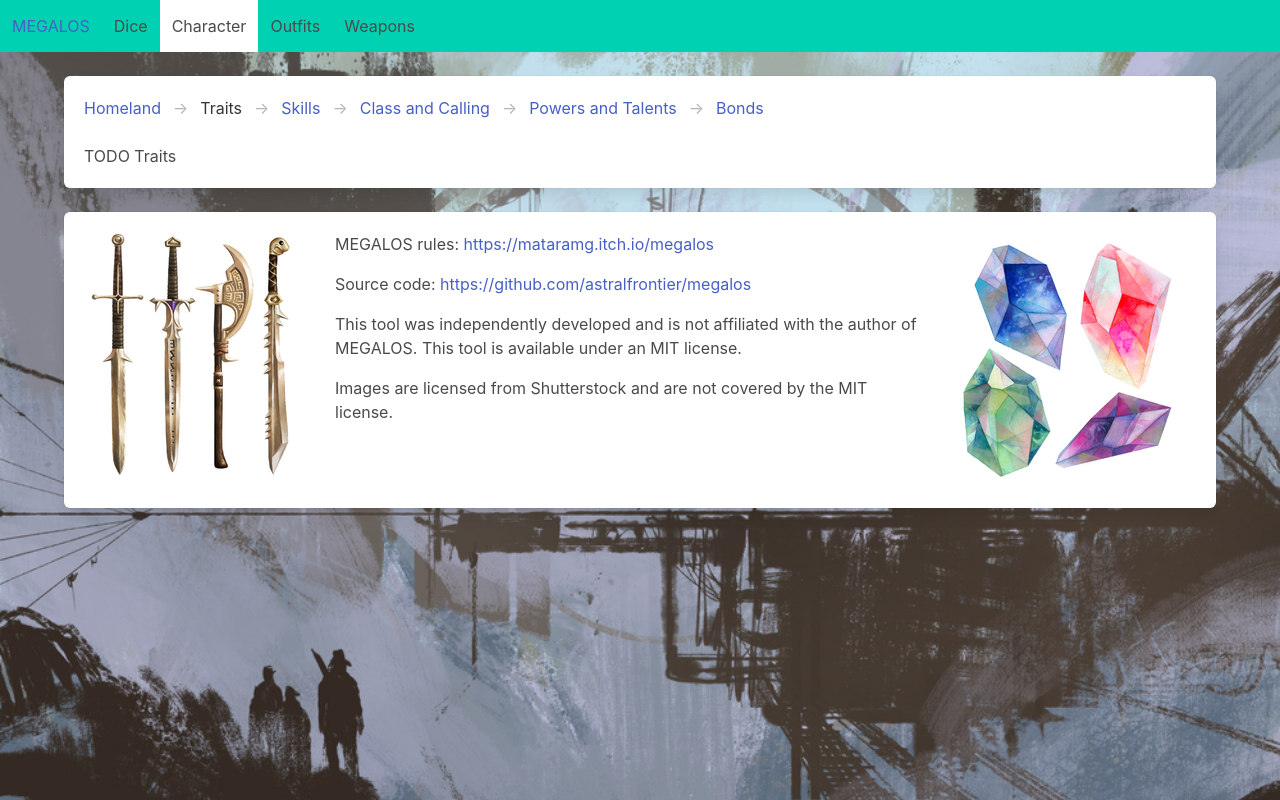
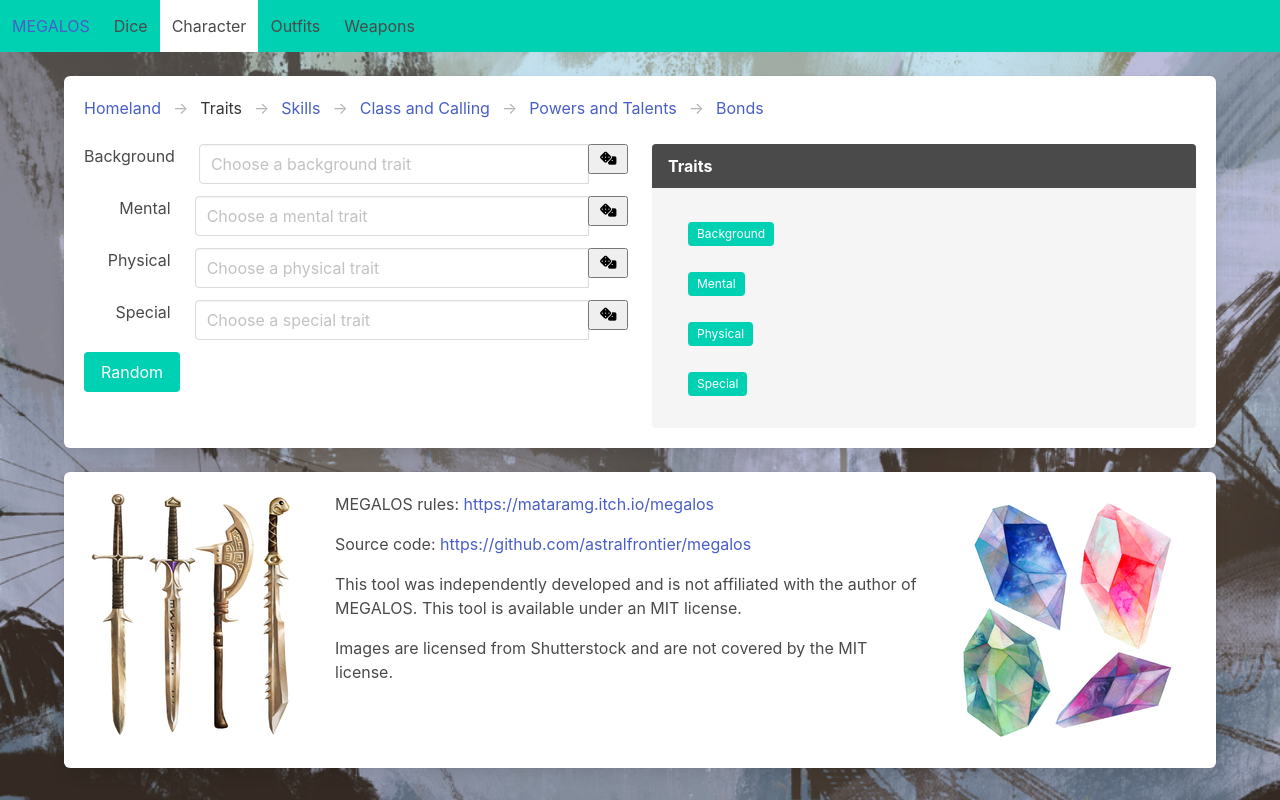
Before and after one commit to astralfrontier/megalos, a React (Vite) app: page /character in a window 1280 px wide. Both pictures are taken after a click on the link "Traits". Built offline with nearby package versions, Linux system fonts and the light colour scheme; the HTML template or start-up script is replaced by a standard one.

Commit message:
Support trait selection

```diff
--- a/src/characters/SkillsPane.tsx
+++ b/src/characters/SkillsPane.tsx
@@ -40,12 +40,6 @@
 function SkillsPane() {
   const { character } = useContext(CharacterContext)
 
-  const skills = character.skills
-  for (let skill of character.homelandSkills) {
-    for (let rank of skills) {
-    }
-  }
-
   return (
     <>
       <article className="message">
--- a/src/characters/TraitsChooser.tsx
+++ b/src/characters/TraitsChooser.tsx
@@ -1,14 +1,165 @@
+import { assocPath } from 'ramda'
 import React, { useContext, useState } from 'react'
 
 import { CharacterContext } from '../GameStateProvider'
+import { rollDie } from '../utilities'
+import { MegalosTrait } from './data'
+import TraitsPane from './TraitsPane'
+
+interface TraitInputProps {
+  label: string
+  placeholder: string
+  getter: string
+  setter: any
+  suggestions: MegalosTrait[]
+}
+
+const exampleBackgroundTraits: MegalosTrait[] = [
+  "Cloudraft pilot",
+  "Consumed by someone else’s revenge",
+  "Desert mekari scavenger",
+  "Exiled wanderer",
+  "Former soldier",
+  "Ivory tower dropout",
+  "Mining Guild yeoman",
+  "Raised by magehunters",
+  "Student of a lost Throne Palaestra",
+  "Wanted sky pirate",
+]
+
+const exampleMentalTraits: MegalosTrait[] = [
+  "Always watchful",
+  "Classically educated",
+  "Clever engineer",
+  "Fast learner",
+  "Incorrigible gossip",
+  "Linguist's ear",
+  "“My head is full of bees”",
+  "“No thoughts, head empty”",
+  "Occult enthusiast",
+  "Puzzle solver",
+]
+
+const examplePhysicalTraits: MegalosTrait[] = [
+  "Born sprinter",
+  "Captivating beauty",
+  "Delicate precision",
+  "Eagle eyed",
+  "Practiced acrobat",
+  "Quick & quiet",
+  "Rolls with the punches",
+  "Strong as an aurochs",
+  "Unexpected speed",
+  "\"You ever smoke one of these?\"",
+]
+
+const exampleSpecialTraits: MegalosTrait[] = [
+  "Alien anatomy",
+  "Blood of the Ancients",
+  "Cat-like features",
+  "Forgotten past",
+  "Haunted by spirits",
+  "Living construct",
+  "Menacing aura",
+  "Reptilian traits",
+  "Touched by the Howling",
+  "Truly unbelievable singing voice",
+]
+
+function randomTrait(suggestions: MegalosTrait[]): MegalosTrait {
+  const dieRoll = rollDie(1, suggestions.length)
+  return suggestions[dieRoll - 1]
+}
+
+function TraitInput(props: TraitInputProps) {
+  const { label, placeholder, getter, setter, suggestions } = props
+  return (
+    <div className="field is-horizontal">
+      <div className="field-label">{label}</div>
+      <div className="field-body">
+        <div className="field has-addons">
+          <div className="control is-expanded">
+            <input
+              className="input"
+              type="text"
+              placeholder={placeholder}
+              value={getter}
+              onChange={(event) => setter(event.currentTarget.value)}
+            />
+          </div>
+          <div className="control">
+            <button onClick={() => setter(randomTrait(suggestions))}>
+              <span className="icon">
+                <i className="fa-solid fa-dice"></i>
+              </span>
+            </button>
+          </div>
+        </div>
+      </div>
+    </div>
+  )
+}
 
 function TraitsChooser() {
   const { character, setCharacter } = useContext(CharacterContext)
 
+  function setTrait(name: string) {
+    return (value: MegalosTrait) =>
+      setCharacter(assocPath(['traits', name], value, character))
+  }
+
+  function randomizeEverything() {
+    setCharacter({
+      ...character,
+      traits: {
+        background: randomTrait(exampleBackgroundTraits),
+        mental: randomTrait(exampleMentalTraits),
+        physical: randomTrait(examplePhysicalTraits),
+        special: randomTrait(exampleSpecialTraits),
+      }
+    })
+  }
+
   return (
     <>
-      <div>
-        TODO Traits
+      <div className="columns">
+        <div className="column">
+          <TraitInput
+            label="Background"
+            placeholder="Choose a background trait"
+            getter={character.traits.background}
+            setter={setTrait('background')}
+            suggestions={exampleBackgroundTraits}
+          />
+          <TraitInput
+            label="Mental"
+            placeholder="Choose a mental trait"
+            getter={character.traits.mental}
+            setter={setTrait('mental')}
+            suggestions={exampleMentalTraits}
+          />
+          <TraitInput
+            label="Physical"
+            placeholder="Choose a physical trait"
+            getter={character.traits.physical}
+            setter={setTrait('physical')}
+            suggestions={examplePhysicalTraits}
+          />
+          <TraitInput
+            label="Special"
+            placeholder="Choose a special trait"
+            getter={character.traits.special}
+            setter={setTrait('special')}
+            suggestions={exampleSpecialTraits}
+          />
+
+          <p>
+            <button className='button is-primary' onClick={() => randomizeEverything()}>Random</button>
+          </p>
+        </div>
+        <div className="column">
+          <TraitsPane />
+        </div>
       </div>
     </>
   )
--- /dev/null
+++ b/src/characters/TraitsPane.tsx
@@ -0,0 +1,41 @@
+import { map, times } from 'ramda'
+import React, { useContext } from 'react'
+
+import { CharacterContext } from '../GameStateProvider'
+
+interface TableRowProps {
+  label: string
+  value: string
+}
+
+function TableRow(props: TableRowProps) {
+  const { label, value } = props
+  return (
+    <div className='column is-full'>
+      <p><span className='tag is-primary'>{label}</span></p>
+      {value}
+    </div>
+  )
+}
+
+function TraitsPane() {
+  const { character } = useContext(CharacterContext)
+
+  return (
+    <>
+      <article className="message">
+        <div className="message-header">
+          <p>Traits</p>
+        </div>
+        <div className="message-body">
+          <TableRow label={'Background'} value={character.traits.background} />
+          <TableRow label={'Mental'} value={character.traits.mental} />
+          <TableRow label={'Physical'} value={character.traits.physical} />
+          <TableRow label={'Special'} value={character.traits.special} />
+        </div>
+      </article>
+    </>
+  )
+}
+
+export default TraitsPane
--- a/src/characters/data.ts
+++ b/src/characters/data.ts
@@ -14,6 +14,13 @@
   "Watch"
 
 export type MegalosTrait = string
+
+export interface MegalosTraits {
+  background: MegalosTrait
+  mental: MegalosTrait
+  physical: MegalosTrait
+  special: MegalosTrait
+}
 
 export interface Homeland {
   name: string
@@ -54,7 +61,7 @@
   class: MegalosClassName
   calling: MegalosCallingName
   skills: RankedSkill[]
-  traits: MegalosTrait[]
+  traits: MegalosTraits
 }
 
 export const homelands: Homeland[] = [
@@ -340,6 +347,11 @@
     class: '',
     calling: '',
     skills: [],
-    traits: [],
+    traits: {
+      background: "",
+      mental: "",
+      physical: "",
+      special: ""
+    }
   }
 }
```
